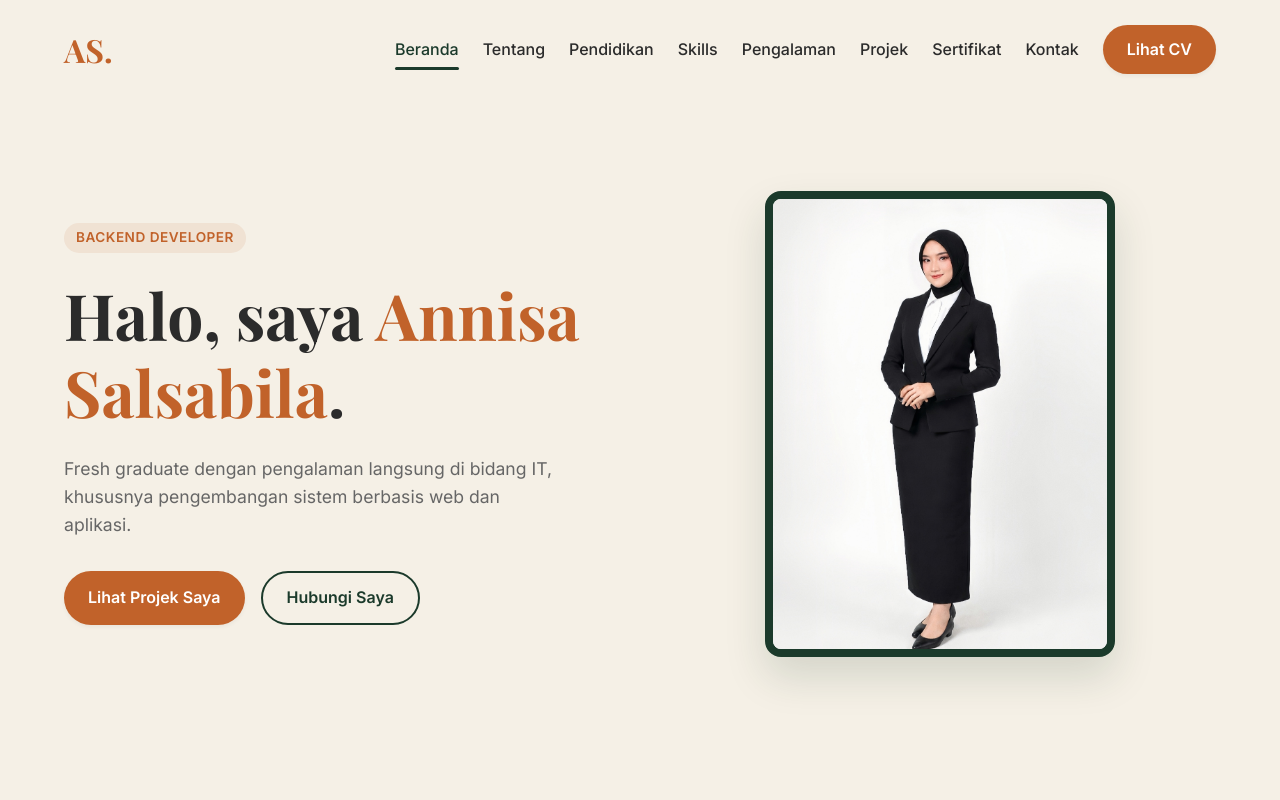
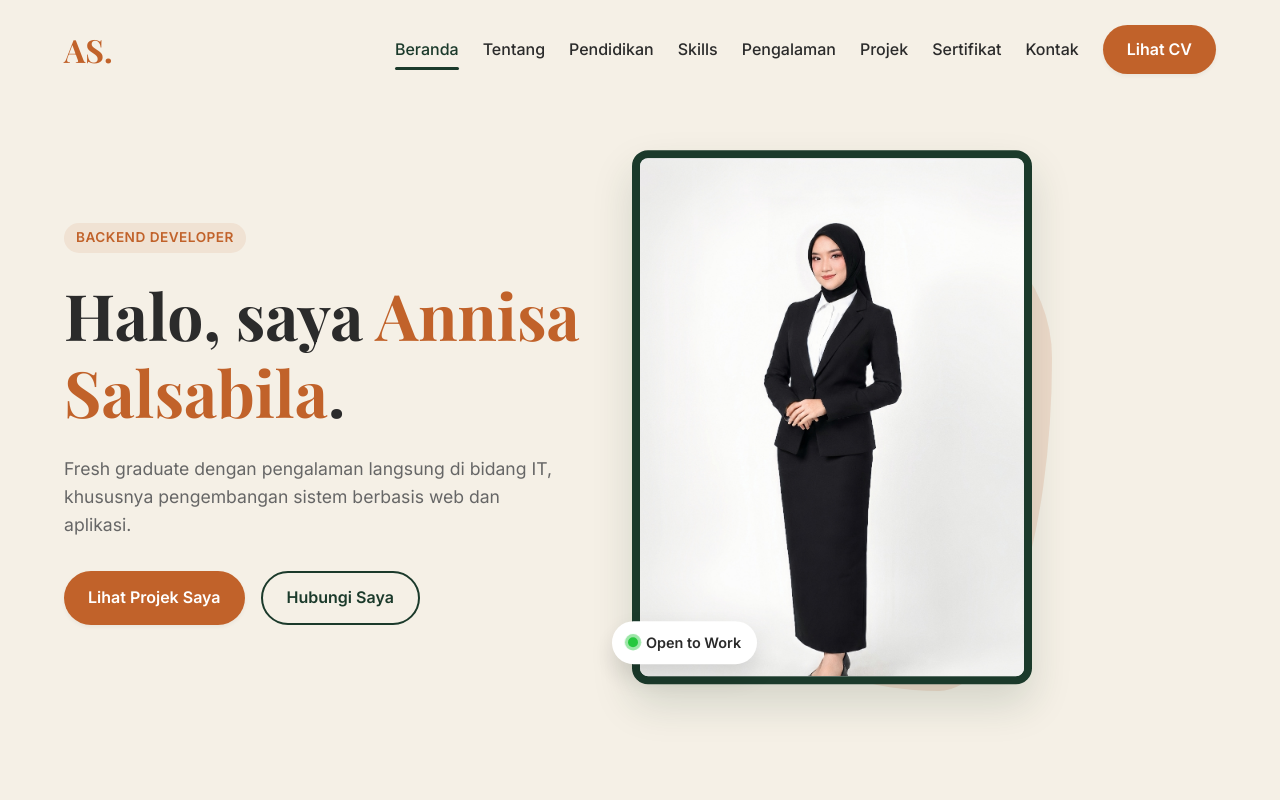
Before and after one commit to annisasalsabla/portfolio-saya, a React (Create React App) app: page / in a window 1280 px wide. Shown: the top 800 px of the page. Built offline with nearby package versions, Linux system fonts and the light colour scheme; a web font is replaced by a local one.

Commit message:
feat: animate and style hero image and badge

```diff
--- a/src/components/Hero.css
+++ b/src/components/Hero.css
@@ -41,16 +41,39 @@
   flex-wrap: wrap;
 }
 
-.hero-image-wrapper {
+.hero-image-container {
+  position: relative;
   display: flex;
   justify-content: center;
   align-items: center;
+  width: 100%;
+  max-width: 400px;
+  margin-left: -2rem; /* Overlap with text slightly */
+}
+
+/* Decorative Blob behind the image */
+.hero-blob {
+  position: absolute;
+  top: 10%;
+  right: -5%;
+  width: 90%;
+  height: 90%;
+  background-color: var(--accent-primary);
+  opacity: 0.15;
+  border-radius: 40% 60% 70% 30% / 40% 50% 60% 50%;
+  z-index: 0;
+  animation: blob-morph 8s ease-in-out infinite alternate;
+}
+
+.hero-image-wrapper {
+  position: relative;
+  z-index: 1;
+  width: 100%;
 }
 
 .image-frame {
   position: relative;
   width: 100%;
-  max-width: 350px;
   aspect-ratio: 3 / 4;
   border-radius: var(--radius-lg);
   border: 8px solid var(--accent-secondary);
@@ -63,6 +86,67 @@
   width: 100%;
   height: 100%;
   object-fit: cover;
+  object-position: top; /* Focus on head to knees/calves */
+}
+
+/* Floating Status Badge */
+.status-badge {
+  position: absolute;
+  bottom: 20px;
+  left: -20px;
+  background-color: #ffffff;
+  padding: 10px 16px;
+  border-radius: var(--radius-full);
+  display: flex;
+  align-items: center;
+  gap: 8px;
+  box-shadow: var(--shadow-lg);
+  font-weight: 600;
+  font-size: 0.9rem;
+  color: var(--text-main);
+  z-index: 2;
+}
+
+.status-dot {
+  width: 10px;
+  height: 10px;
+  background-color: #27c93f;
+  border-radius: 50%;
+  position: relative;
+}
+
+.status-dot::after {
+  content: '';
+  position: absolute;
+  top: 0;
+  left: 0;
+  width: 100%;
+  height: 100%;
+  border-radius: 50%;
+  background-color: #27c93f;
+  animation: pulse 2s ease-in-out infinite;
+}
+
+/* Animations */
+@keyframes blob-morph {
+  0% { border-radius: 40% 60% 70% 30% / 40% 50% 60% 50%; }
+  100% { border-radius: 60% 40% 30% 70% / 60% 30% 70% 40%; }
+}
+
+@keyframes pulse {
+  0% { transform: scale(1); opacity: 0.8; }
+  100% { transform: scale(2.5); opacity: 0; }
+}
+
+@media (prefers-reduced-motion: no-preference) {
+  .floating-animation {
+    animation: float 4s ease-in-out infinite;
+  }
+}
+
+@keyframes float {
+  0%, 100% { transform: translateY(0); }
+  50% { transform: translateY(-12px); }
 }
 
 @media (max-width: 900px) {
@@ -84,9 +168,10 @@
     justify-content: center;
   }
 
-  .hero-image-wrapper {
+  .hero-image-container {
     order: 1;
-    margin-bottom: var(--space-4);
+    margin-bottom: var(--space-5);
+    margin-left: 0;
   }
 }
 
--- a/src/components/Hero.js
+++ b/src/components/Hero.js
@@ -1,8 +1,10 @@
 import React from 'react';
-import { motion } from 'framer-motion';
+import { motion, useReducedMotion } from 'framer-motion';
 import './Hero.css';
 
 const Hero = () => {
+  const shouldReduceMotion = useReducedMotion();
+
   // Animation variants
   const containerVariants = {
     hidden: { opacity: 0 },
@@ -16,11 +18,20 @@ const Hero = () => {
   };
 
   const itemVariants = {
-    hidden: { opacity: 0, y: 20 },
+    hidden: { opacity: 0, y: shouldReduceMotion ? 0 : 20 },
     visible: {
       opacity: 1,
       y: 0,
       transition: { type: 'spring', stiffness: 50, damping: 15 }
+    }
+  };
+
+  const imageVariants = {
+    hidden: { opacity: 0, scale: shouldReduceMotion ? 1 : 0.9 },
+    visible: {
+      opacity: 1,
+      scale: 1,
+      transition: { duration: 0.8, type: 'spring', stiffness: 50, delay: 0.4 }
     }
   };
 
@@ -58,16 +69,27 @@ const Hero = () => {
         </motion.div>
 
         {/* Profile Photo */}
+        <div className="hero-image-container">
+          {/* Decorative Blob */}
+          <div className="hero-blob"></div>
+
           <motion.div
-          className="hero-image-wrapper"
-          initial={{ opacity: 0, scale: 0.95 }}
-          animate={{ opacity: 1, scale: 1 }}
-          transition={{ duration: 0.8, type: 'spring', stiffness: 50 }}
+            className="hero-image-wrapper floating-animation"
+            variants={imageVariants}
+            initial="hidden"
+            animate="visible"
           >
             <div className="image-frame">
               <img src="/images/aku.jpeg" alt="Annisa Salsabila" loading="eager" />
             </div>
+
+            {/* Floating Badge */}
+            <div className="status-badge">
+              <div className="status-dot"></div>
+              <span>Open to Work</span>
+            </div>
           </motion.div>
+        </div>
 
       </div>
     </section>
```
Lines whose indentation alone changed are shown as unchanged.
